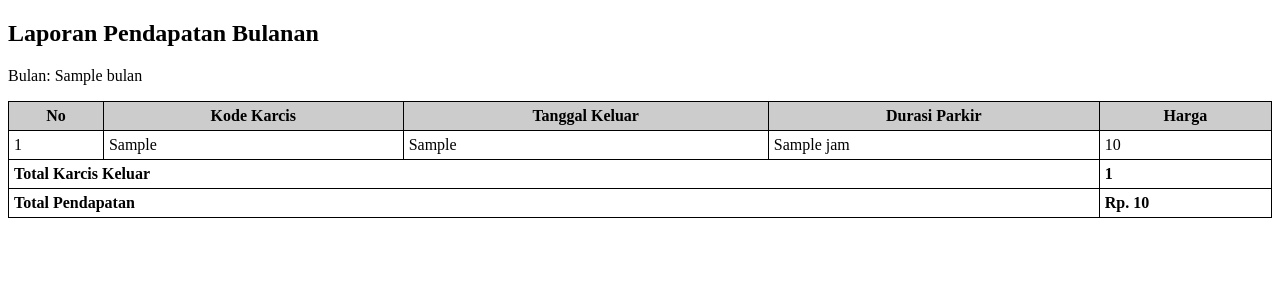
After one commit to alifndaru/Parking-CI, a CodeIgniter app: the page made by application/views/laporan/laporan_pendapatan.php in a window 1280 px wide. The commit adds this page. Shown: the top 300 px of the page. Run offline with CodeIgniter, Linux system fonts and the light colour scheme; the template is opened without the code that fills it: most values are stand-ins (such as "Sample title", 1, 10 or a date in 2020).

Commit message:
laporan bulanan dan dashboard  number dinamis

```diff
--- /dev/null
+++ b/application/views/laporan/laporan_pendapatan.php
@@ -0,0 +1,69 @@
+<!DOCTYPE html>
+<html>
+
+<head>
+    <title>Laporan Pendapatan Bulanan</title>
+    <style>
+        /* Atur gaya tampilan tabel */
+        table {
+            width: 100%;
+            border-collapse: collapse;
+        }
+
+        table,
+        th,
+        td {
+            border: 1px solid black;
+            padding: 5px;
+        }
+
+        th {
+            background-color: #CCCCCC;
+        }
+
+        /* Atur gaya tampilan total */
+        .total {
+            font-weight: bold;
+        }
+    </style>
+</head>
+
+<body>
+    <h2>Laporan Pendapatan Bulanan</h2>
+    <p>Bulan: <?php echo $bulan; ?></p>
+
+    <table>
+        <tr>
+            <th>No</th>
+            <th>Kode Karcis</th>
+            <th>Tanggal Keluar</th>
+            <th>Durasi Parkir</th>
+            <th>Harga</th>
+        </tr>
+        <?php
+        $totalHarga = 0;
+        $totalKarcis = count($laporan);
+        $no = 1;
+        foreach ($laporan as $row) {
+            $totalHarga += $row->harga;
+        ?>
+            <tr>
+                <td><?php echo $no++; ?></td>
+                <td><?php echo $row->kode_karcis; ?></td>
+                <td><?php echo $row->waktu_keluar; ?></td>
+                <td><?php echo $row->durasi_parkir; ?> jam</td>
+                <td><?php echo $row->harga; ?></td>
+            </tr>
+        <?php } ?>
+        <tr class="total">
+            <td colspan="4">Total Karcis Keluar</td>
+            <td><?php echo $totalKarcis; ?></td>
+        </tr>
+        <tr class="total">
+            <td colspan="4">Total Pendapatan</td>
+            <td>Rp. <?php echo $totalHarga; ?></td>
+        </tr>
+    </table>
+</body>
+
+</html>
```
Also changed, not shown: application/controllers/Home.php (+12 -6 lines), application/controllers/Laporan.php (+33 -1 lines), application/models/Dashboard_model.php (added, +23 -0 lines), application/models/Laporan_model.php (added, +48 -0 lines), application/views/laporan/laporanBulanan.php (+13 -1 lines), application/views/welcome_message.php (+9 -16 lines).
